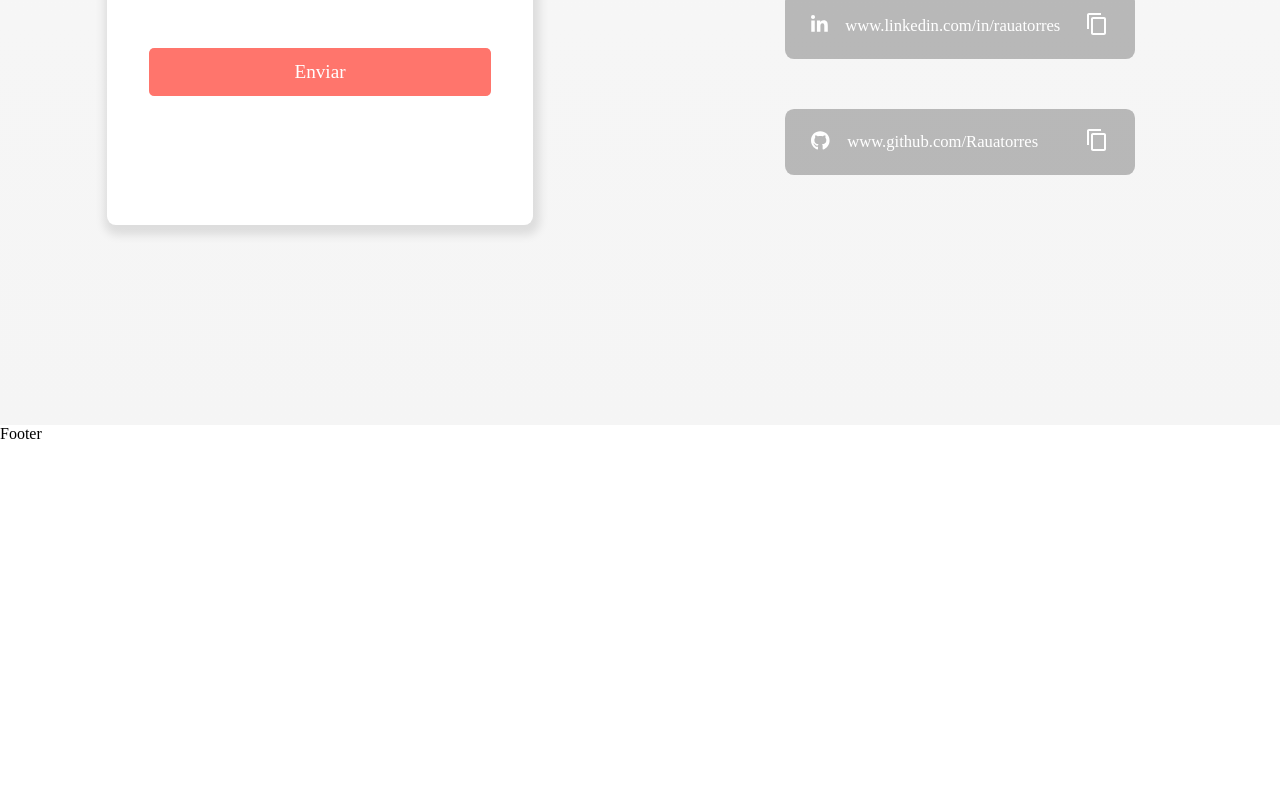
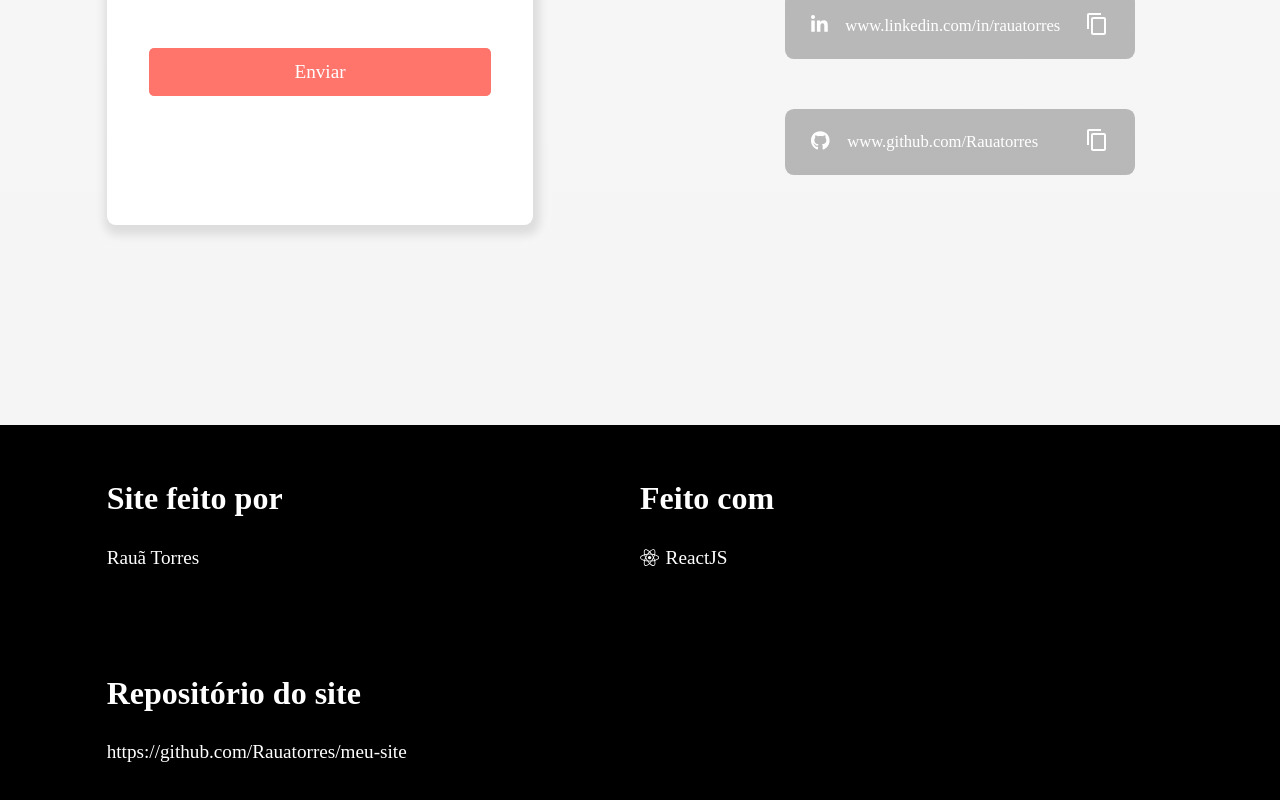
Before and after one commit to Rauatorres/meu-site, a React (Create React App) app: page / in a window 1280 px wide. Shown: the part 7218-8018 px from the top of the page. Before the commit the page ends 7661 px from the top, so only its background shows below. Built offline with nearby package versions, Linux system fonts and the light colour scheme.

Commit message:
finalizando footer

```diff
--- a/src/components/footer/Footer.jsx
+++ b/src/components/footer/Footer.jsx
@@ -1,6 +1,21 @@
 import React from 'react'
+
+import { FaReact } from "react-icons/fa"
+
+import './css/Footer.css'
 
 export default props=>
 <footer>
-    Footer
+    <div className='FooterColuna FooterColunaDesenvolvedor'>
+        <div className='FooterTitulo'>Site feito por</div>
+        <div className='FooterConteudo'>Rauã Torres</div>
+    </div>
+    <div className='FooterColuna FooterColunaTecnologiasUsadas'>
+        <div className='FooterTitulo'>Feito com</div>
+        <div className='FooterConteudo'><FaReact/> <span className='FooterTecnologiaUsada'>ReactJS</span> </div>
+    </div>
+    <div className='FooterColuna FooterColunaRepositorio'>
+        <div className='FooterTitulo'>Repositório do site</div>
+        <a className='FooterConteudo FooterLinkRepositorio' target='__blank' href='https://github.com/Rauatorres/meu-site'>https://github.com/Rauatorres/meu-site</a>
+    </div>
 </footer>
--- /dev/null
+++ b/src/components/footer/css/Footer.css
@@ -0,0 +1,43 @@
+footer{
+    background-color: black;
+    color: white;
+    display: grid;
+    grid-template-columns: repeat(12, 1fr);
+    padding-bottom: 100px;
+}
+
+.FooterColuna{
+    /* background-color: red; */
+    padding: 3vw 0;
+}
+.FooterColunaDesenvolvedor{
+    grid-column: 2/span 5;
+}
+.FooterColunaTecnologiasUsadas{
+    grid-column: 7/span 5;
+}
+.FooterTitulo{
+    margin: 1.3vw 0;
+    font-size: 2.5vw;
+    font-weight: 700;
+}
+.FooterConteudo{
+    font-size: 1.5vw;
+    padding: 1vw 0;
+    display: flex;
+    align-items: center;
+    /* background-color: blue; */
+}
+.FooterTecnologiaUsada{
+    margin-left: 0.5vw;
+}
+.FooterColunaRepositorio{
+    grid-column: 2/span 5;
+}
+.FooterLinkRepositorio{
+    color: white;
+    text-decoration: none;
+}
+.FooterLinkRepositorio:hover{
+    text-decoration: underline;
+}
```
